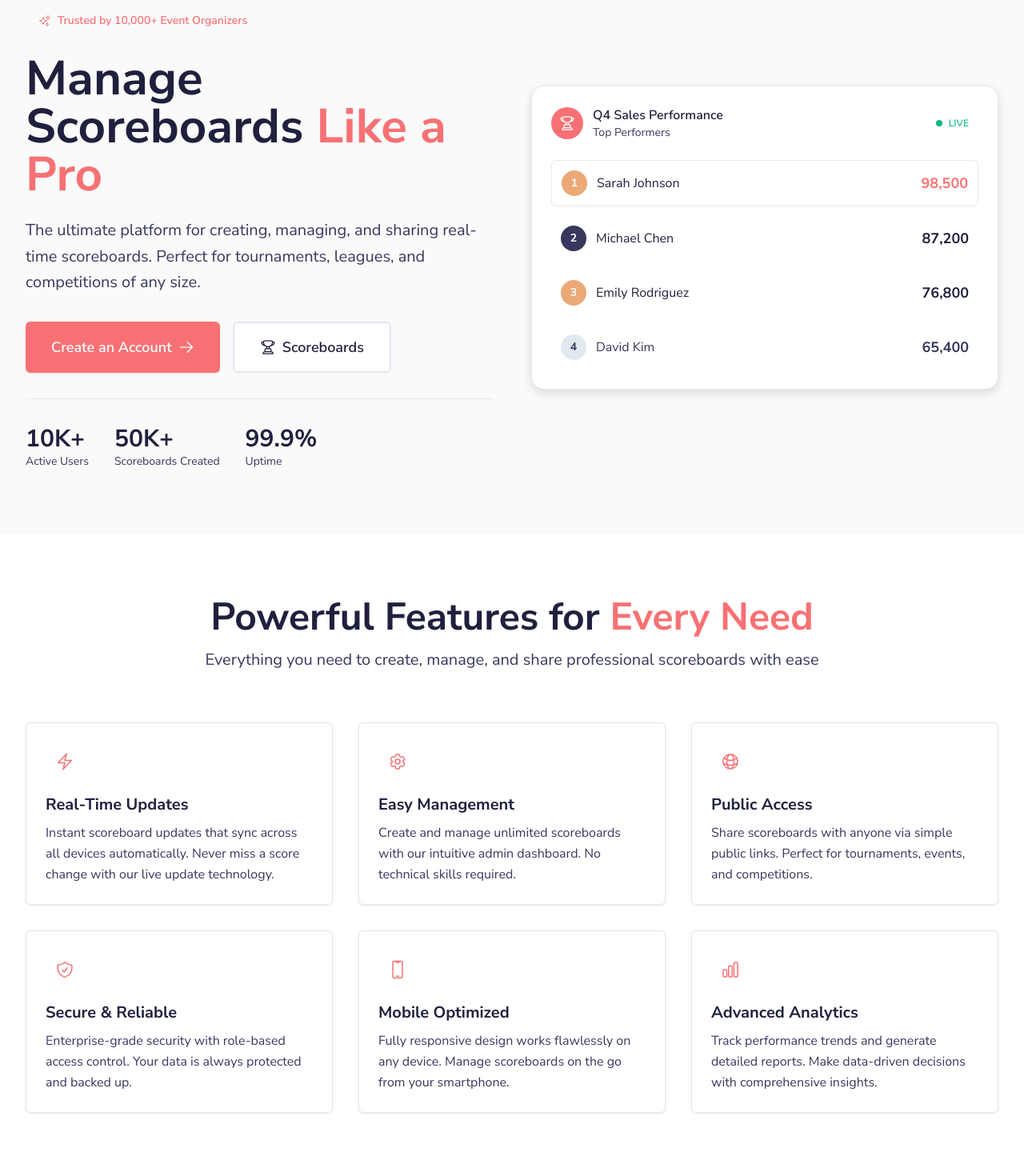
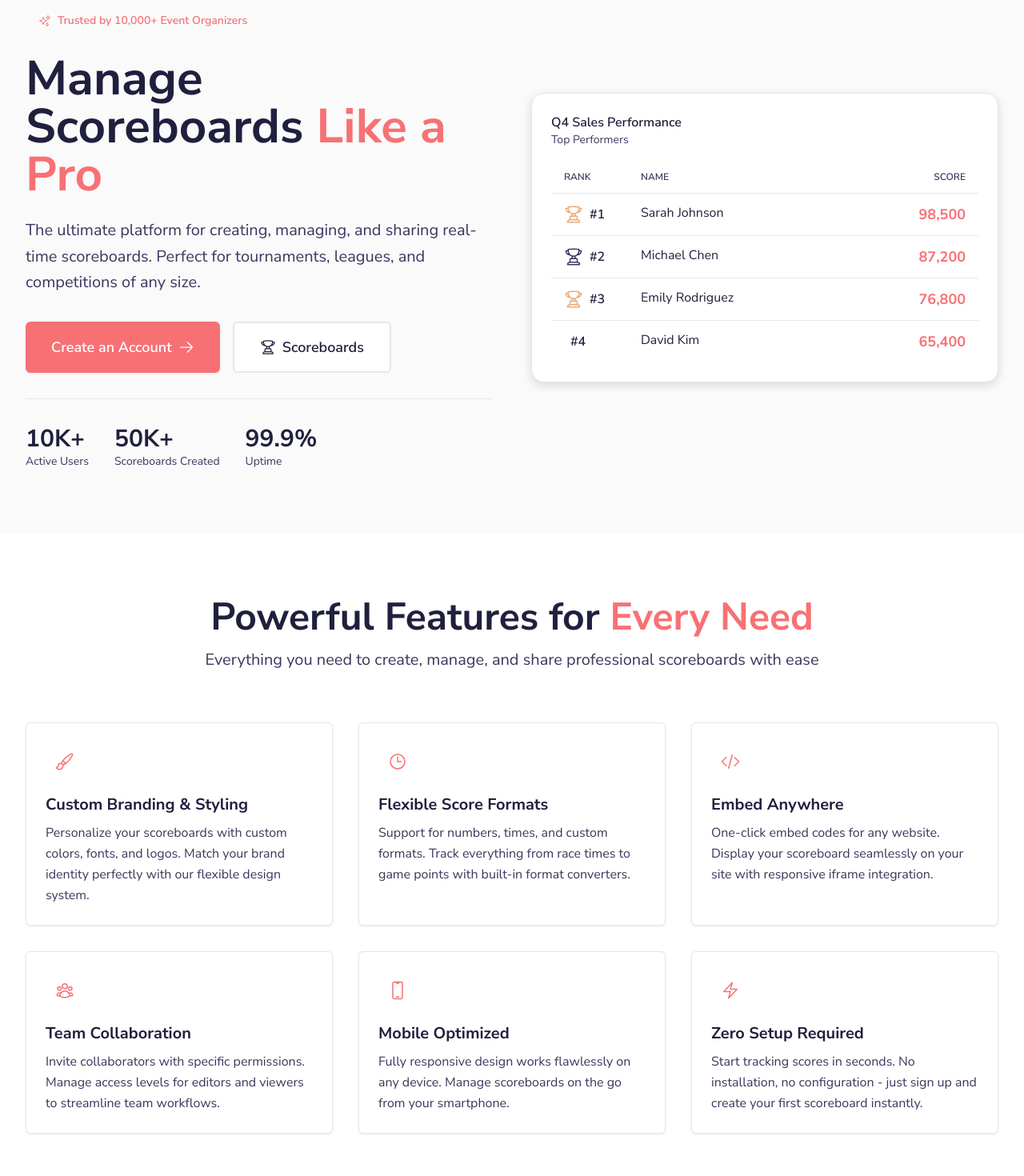
Before and after one commit to gmlupatelli/scoreboard_manager, a Next.js app: page / in a window 1280 px wide. Shown: the part 120-1590 px from the top of the page at 80% size. Built offline with nearby package versions, Linux system fonts and the light colour scheme; no server answers.

Commit message:
feat: update landing page feature cards with more specific scoreboard features

```diff
--- a/src/app/page.tsx
+++ b/src/app/page.tsx
@@ -66,24 +66,24 @@ const TestimonialCard = ({ quote, author, role }: TestimonialCardProps) => (
 export default function Home() {
   const features = [
     {
-      icon: 'BoltIcon',
-      title: 'Real-Time Updates',
-      description: 'Instant scoreboard updates that sync across all devices automatically. Never miss a score change with our live update technology.'
+      icon: 'PaintBrushIcon',
+      title: 'Custom Branding & Styling',
+      description: 'Personalize your scoreboards with custom colors, fonts, and logos. Match your brand identity perfectly with our flexible design system.'
     },
     {
-      icon: 'Cog6ToothIcon',
-      title: 'Easy Management',
-      description: 'Create and manage unlimited scoreboards with our intuitive admin dashboard. No technical skills required.'
+      icon: 'ClockIcon',
+      title: 'Flexible Score Formats',
+      description: 'Support for numbers, times, and custom formats. Track everything from race times to game points with built-in format converters.'
     },
     {
-      icon: 'GlobeAltIcon',
-      title: 'Public Access',
-      description: 'Share scoreboards with anyone via simple public links. Perfect for tournaments, events, and competitions.'
+      icon: 'CodeBracketIcon',
+      title: 'Embed Anywhere',
+      description: 'One-click embed codes for any website. Display your scoreboard seamlessly on your site with responsive iframe integration.'
     },
     {
-      icon: 'ShieldCheckIcon',
-      title: 'Secure & Reliable',
-      description: 'Enterprise-grade security with role-based access control. Your data is always protected and backed up.'
+      icon: 'UserGroupIcon',
+      title: 'Team Collaboration',
+      description: 'Invite collaborators with specific permissions. Manage access levels for editors and viewers to streamline team workflows.'
     },
     {
       icon: 'DevicePhoneMobileIcon',
@@ -91,9 +91,9 @@ export default function Home() {
       description: 'Fully responsive design works flawlessly on any device. Manage scoreboards on the go from your smartphone.'
     },
     {
-      icon: 'ChartBarIcon',
-      title: 'Advanced Analytics',
-      description: 'Track performance trends and generate detailed reports. Make data-driven decisions with comprehensive insights.'
+      icon: 'BoltIcon',
+      title: 'Zero Setup Required',
+      description: 'Start tracking scores in seconds. No installation, no configuration - just sign up and create your first scoreboard instantly.'
     }
   ];
 
@@ -187,58 +187,56 @@ export default function Home() {
             </div>
             <div className="relative">
               <div className="bg-surface border border-border rounded-2xl p-6 elevation-2">
-                <div className="space-y-4">
-                  <div className="flex items-center justify-between">
+                <div>
+                  <div className="flex items-center justify-between mb-4">
                     <div className="flex items-center space-x-3">
-                      <div className="w-10 h-10 rounded-full bg-primary flex items-center justify-center">
-                        <Icon name="TrophyIcon" size={20} className="text-white" />
-                      </div>
                       <div>
                         <p className="font-semibold text-text-primary">Q4 Sales Performance</p>
                         <p className="text-sm text-text-secondary">Top Performers</p>
                       </div>
                     </div>
-                    <div className="flex items-center space-x-2 px-3 py-1 bg-success/10 rounded-full">
-                      <div className="w-2 h-2 bg-success rounded-full animate-pulse" />
-                      <span className="text-xs font-semibold text-success">LIVE</span>
+
                   </div>
+
+                  {/* Table Header */}
+                  <div className="grid grid-cols-[80px_1fr_120px] gap-4 px-4 py-3 border-b border-border">
+                    <span className="text-xs font-semibold text-text-secondary uppercase">Rank</span>
+                    <span className="text-xs font-semibold text-text-secondary uppercase">Name</span>
+                    <span className="text-xs font-semibold text-text-secondary uppercase text-right">Score</span>
                   </div>
-                  <div className="space-y-3 pt-2">
-                    <div className="flex items-center justify-between p-3 bg-warning/10 rounded-lg border border-warning/20">
-                      <div className="flex items-center space-x-3">
-                        <div className="w-8 h-8 rounded-full bg-warning flex items-center justify-center">
-                          <span className="text-sm font-bold text-white">1</span>
+
+                  {/* Table Rows */}
+                  <div className="divide-y divide-border">
+                    <div className="grid grid-cols-[80px_1fr_120px] gap-4 px-4 py-3 hover:bg-muted/30 transition-colors">
+                      <div className="flex items-center">
+                        <Icon name="TrophyIcon" size={24} className="text-warning" />
+                        <span className="ml-2 font-semibold text-text-primary">#1</span>
                       </div>
                       <span className="font-medium text-text-primary">Sarah Johnson</span>
+                      <span className="text-lg font-bold text-primary text-right">98,500</span>
                     </div>
-                      <span className="text-lg font-bold text-primary">98,500</span>
-                    </div>
-                    <div className="flex items-center justify-between p-3 bg-muted/50 rounded-lg">
-                      <div className="flex items-center space-x-3">
-                        <div className="w-8 h-8 rounded-full bg-text-secondary flex items-center justify-center">
-                          <span className="text-sm font-bold text-white">2</span>
+                    <div className="grid grid-cols-[80px_1fr_120px] gap-4 px-4 py-3 hover:bg-muted/30 transition-colors">
+                      <div className="flex items-center">
+                        <Icon name="TrophyIcon" size={24} className="text-text-secondary" />
+                        <span className="ml-2 font-semibold text-text-primary">#2</span>
                       </div>
                       <span className="font-medium text-text-primary">Michael Chen</span>
+                      <span className="text-lg font-bold text-primary text-right">87,200</span>
                     </div>
-                      <span className="text-lg font-bold text-text-primary">87,200</span>
-                    </div>
-                    <div className="flex items-center justify-between p-3 bg-muted/50 rounded-lg">
-                      <div className="flex items-center space-x-3">
-                        <div className="w-8 h-8 rounded-full bg-secondary flex items-center justify-center">
-                          <span className="text-sm font-bold text-white">3</span>
+                    <div className="grid grid-cols-[80px_1fr_120px] gap-4 px-4 py-3 hover:bg-muted/30 transition-colors">
+                      <div className="flex items-center">
+                        <Icon name="TrophyIcon" size={24} className="text-secondary" />
+                        <span className="ml-2 font-semibold text-text-primary">#3</span>
                       </div>
                       <span className="font-medium text-text-primary">Emily Rodriguez</span>
+                      <span className="text-lg font-bold text-primary text-right">76,800</span>
                     </div>
-                      <span className="text-lg font-bold text-text-primary">76,800</span>
+                    <div className="grid grid-cols-[80px_1fr_120px] gap-4 px-4 py-3 hover:bg-muted/30 transition-colors">
+                      <div className="flex items-center">
+                        <span className="ml-2 font-semibold text-text-primary">#4</span>
                       </div>
-                    <div className="flex items-center justify-between p-3 bg-muted/30 rounded-lg">
-                      <div className="flex items-center space-x-3">
-                        <div className="w-8 h-8 rounded-full bg-border flex items-center justify-center">
-                          <span className="text-sm font-bold text-text-secondary">4</span>
-                        </div>
-                        <span className="font-medium text-text-secondary">David Kim</span>
-                      </div>
-                      <span className="text-lg font-bold text-text-secondary">65,400</span>
+                      <span className="font-medium text-text-primary">David Kim</span>
+                      <span className="text-lg font-bold text-primary text-right">65,400</span>
                     </div>
                   </div>
                 </div>
```
Lines whose indentation alone changed are shown as unchanged.
